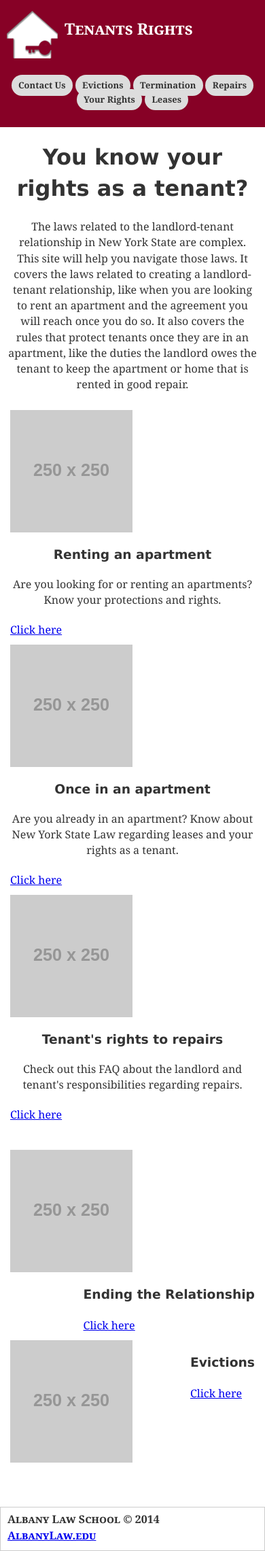
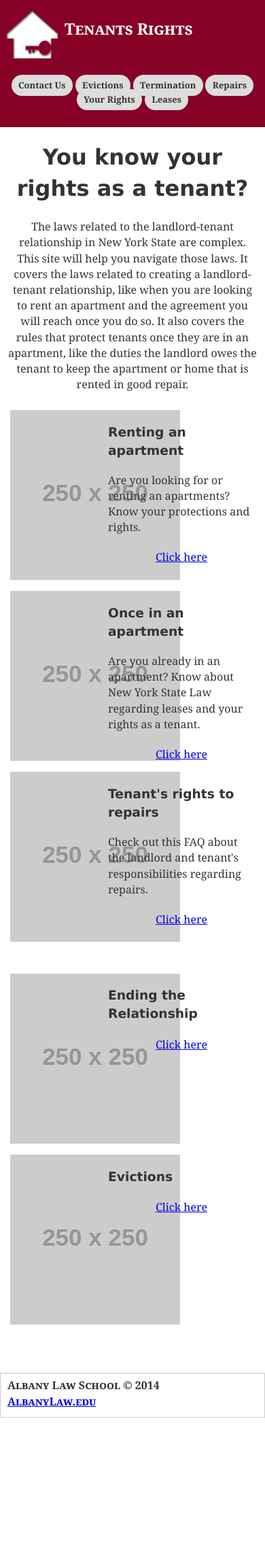
Before and after one commit to iinf362/team5, a Jekyll site: the page built from index.html, in a window 390 px wide. Shown: the whole page at 68% size. Built offline with Jekyll 4.4.1, drawn with Linux system fonts in a browser that asks for light colours; after the commit the page ends 2085 px from its top, so only the background shows below that.

Commit message:
Update style.css

```diff
--- a/css/style.css
+++ b/css/style.css
@@ -308,14 +308,18 @@ p.welcome-text, .welcome-title{
 		width: 100%;
 	}
 
-	.section-img{
+	.section-image{
 		float: left;
-		max-width: 180px;
+		width: 40%;
 	}
 
 	.section-text{
+		width: 60%;
+		float: right;
+	}
+
+	.section-title, p.section-description{
 		text-align: left;
-		float: right;
 	}
 }
 
```
